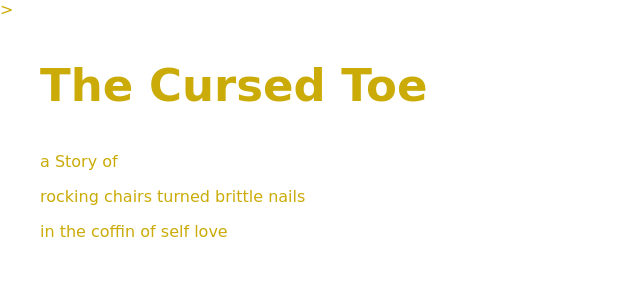
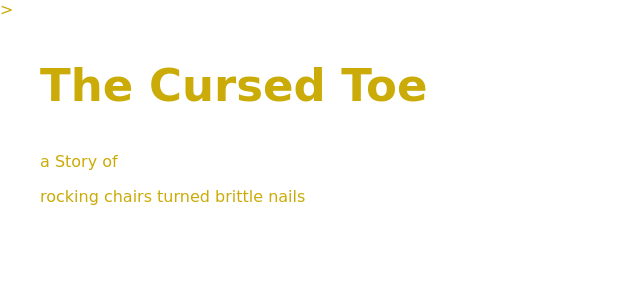
Before and after one commit to Granola4Life/One-Ugly-Toe, a plain HTML site: page index.html in a window 1280 px wide. Shown: the whole page, without its empty margins (0-640 px from the left). Drawn offline with Linux system fonts and the light colour scheme; a web font is replaced by a local one.

Commit message:
Update index.html

```diff
--- a/index.html
+++ b/index.html
@@ -23,7 +23,7 @@
         <p> rocking chairs turned brittle nails
 	<p>
 
-	<p>  in the coffin of self love
+	<p>
 	<p>
 
 
```
